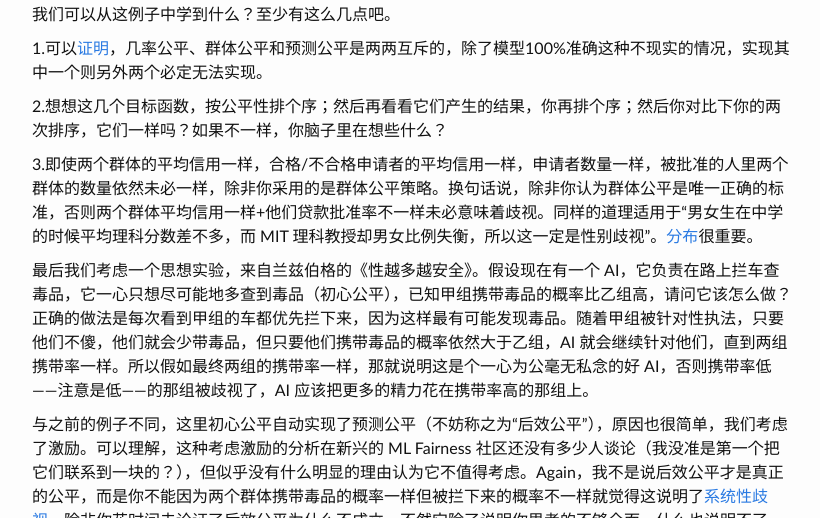
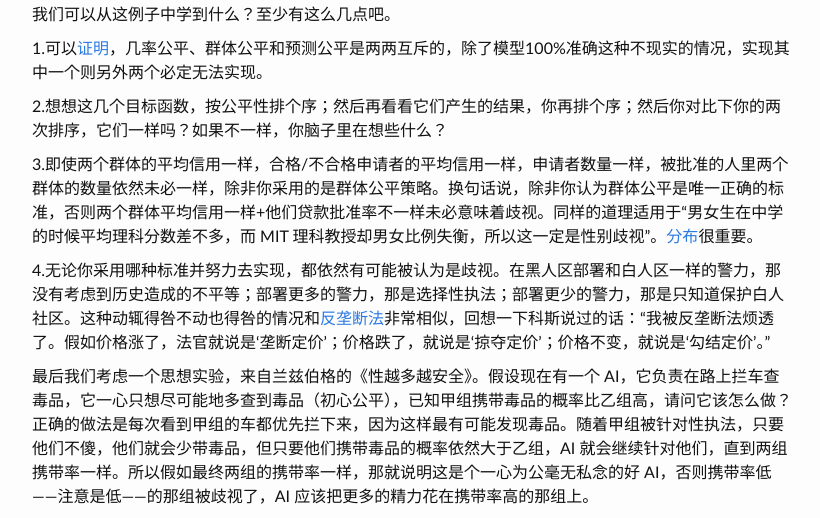
Before and after one commit to tcya/tcya.github.io, a Jekyll site: the page built from _posts/2020-6-19-fair.md, in a window 1280 px wide and 900 px high, scrolled down 2966 px, cut to the strip 0-518 px from the top of the window. Shown: the whole strip, without its empty margins (228-1048 px from the left). Built offline with Jekyll 4.4.1, drawn with Linux system fonts in a browser that asks for light colours; comment, search, counter and statistics services are not loaded.

Commit message:
讨论和反垄断法的相似

```diff
--- a/_posts/2020-6-19-fair.md
+++ b/_posts/2020-6-19-fair.md
@@ -46,6 +46,8 @@ title:  公平的多样性
 
 3.即使两个群体的平均信用一样，合格/不合格申请者的平均信用一样，申请者数量一样，被批准的人里两个群体的数量依然未必一样，除非你采用的是群体公平策略。换句话说，除非你认为群体公平是唯一正确的标准，否则两个群体平均信用一样+他们贷款批准率不一样未必意味着歧视。同样的道理适用于“男女生在中学的时候平均理科分数差不多，而 MIT 理科教授却男女比例失衡，所以这一定是性别歧视”。[分布](https://en.wikipedia.org/wiki/Variability_hypothesis)很重要。
 
+4.无论你采用哪种标准并努力去实现，都依然有可能被认为是歧视。在黑人区部署和白人区一样的警力，那没有考虑到历史造成的不平等；部署更多的警力，那是选择性执法；部署更少的警力，那是只知道保护白人社区。这种动辄得咎不动也得咎的情况和[反垄断法](http://headsalon.org/archives/5320.html)非常相似，回想一下科斯说过的话：“我被反垄断法烦透了。假如价格涨了，法官就说是‘垄断定价’；价格跌了，就说是‘掠夺定价’；价格不变，就说是‘勾结定价’。”
+
 最后我们考虑一个思想实验，来自兰兹伯格的《性越多越安全》。假设现在有一个 AI，它负责在路上拦车查毒品，它一心只想尽可能地多查到毒品（初心公平），已知甲组携带毒品的概率比乙组高，请问它该怎么做？正确的做法是每次看到甲组的车都优先拦下来，因为这样最有可能发现毒品。随着甲组被针对性执法，只要他们不傻，他们就会少带毒品，但只要他们携带毒品的概率依然大于乙组，AI 就会继续针对他们，直到两组携带率一样。所以假如最终两组的携带率一样，那就说明这是个一心为公毫无私念的好 AI，否则携带率低——注意是低——的那组被歧视了，AI 应该把更多的精力花在携带率高的那组上。
 
 与之前的例子不同，这里初心公平自动实现了预测公平（不妨称之为“后效公平”），原因也很简单，我们考虑了激励。可以理解，这种考虑激励的分析在新兴的 ML Fairness 社区还没有多少人谈论（我没准是第一个把它们联系到一块的？），但似乎没有什么明显的理由认为它不值得考虑。Again，我不是说后效公平才是真正的公平，而是你不能因为两个群体携带毒品的概率一样但被拦下来的概率不一样就觉得这说明了[系统性歧视](https://slatestarcodex.com/2014/11/25/race-and-justice-much-more-than-you-wanted-to-know/)，除非你花时间去论证了后效公平为什么不成立。不然它除了说明你思考的不够全面，什么也说明不了。
```
